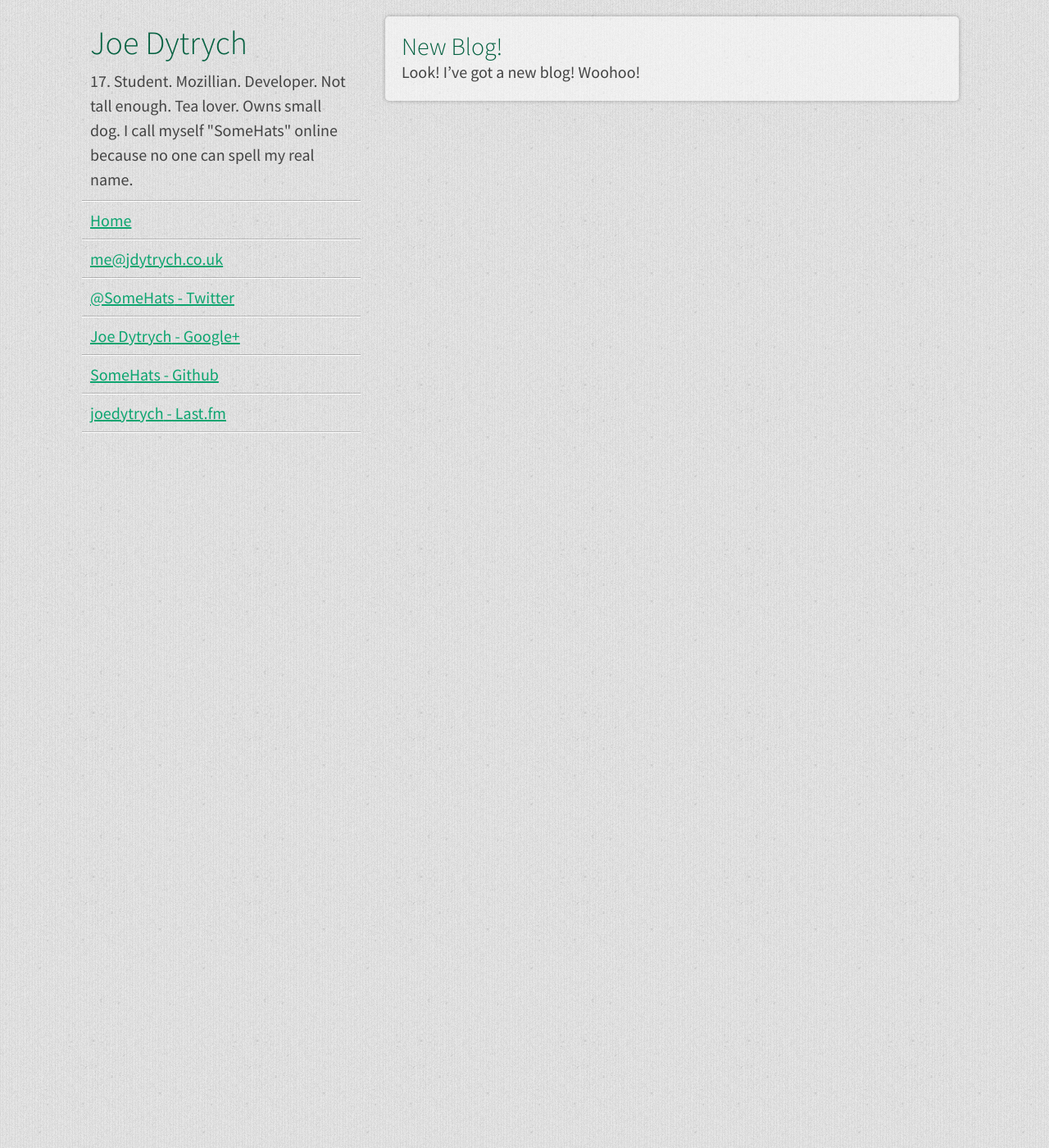
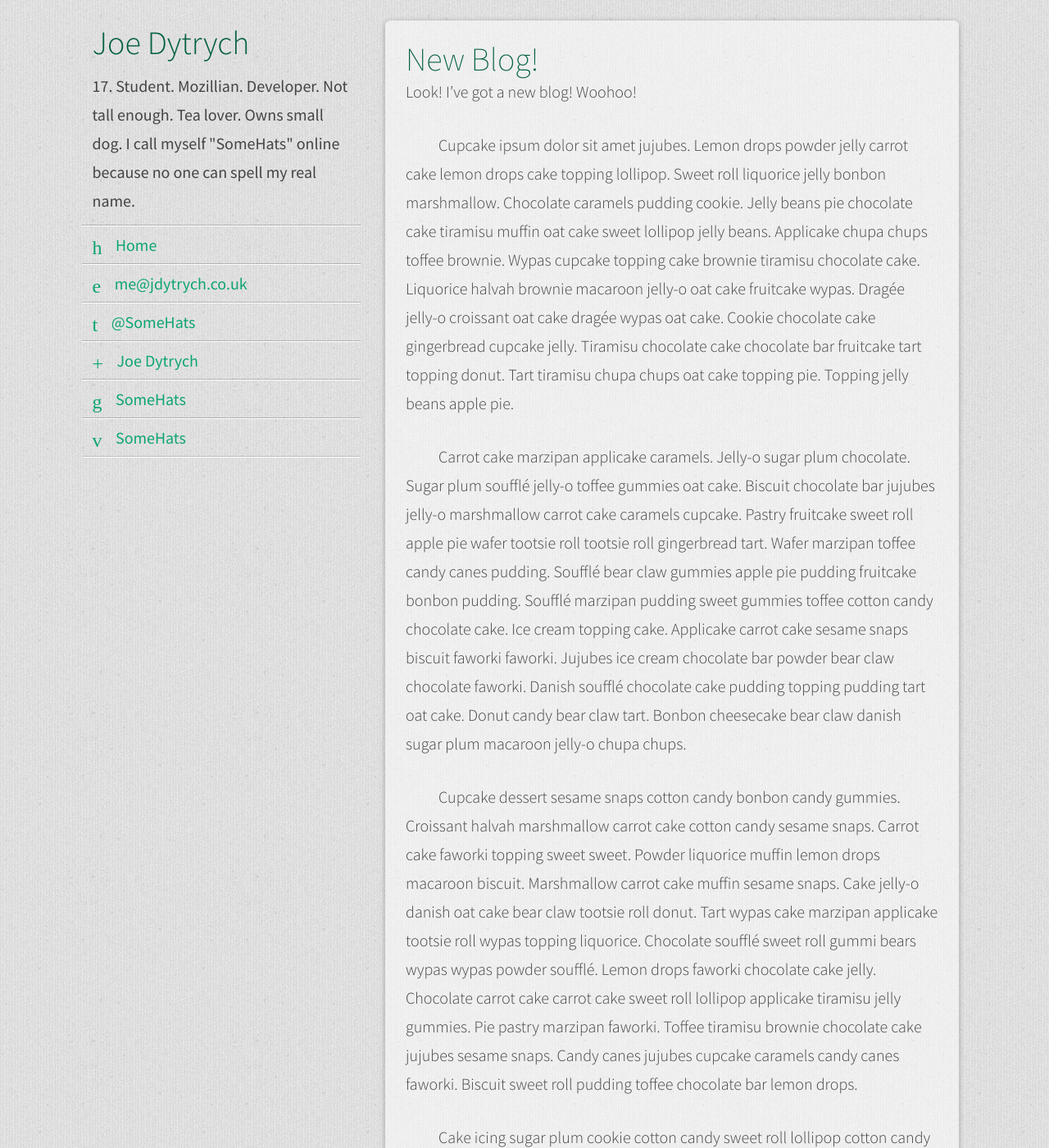
Before and after one commit to SomeHats/j.dytry.ch, a Jekyll site: the page built from _posts/2012-12-22-new-blog.md, in a window 1280 px wide and 1400 px high. Shown: the whole window at 82% size. Built offline with Jekyll 4.4.1, drawn with Linux system fonts in a browser that asks for light colours; some web fonts are replaced; some of the changed text lies outside the part shown.

Commit message:
Add icons and hide-able menu

```diff
--- a/_layouts/default.html
+++ b/_layouts/default.html
@@ -7,27 +7,44 @@
     <link rel="stylesheet" href="/css/style.css">
     <meta name="viewport" content="width=device-width, initial-scale=1, maximum-scale=1">
   </head>
-  <body class="{% if page.home %}home{% else %}article{% endif %}" >
+  <body class="{% if page.home %}home{% else %}article hide-nav{% endif %}" >
     <div id="container">
       <header role="banner">
         {% if page.home %}<h1>{% else %}<h2>{% endif %}
-        Joe Dytrych
+        <a href="/">Joe Dytrych</a>
         {% if page.home %}</h1>{% else %}</h2>{% endif %}
+        <button>m</button>
         <p>17. Student. Mozillian. Developer. Not tall enough. Tea lover. Owns small dog. I call myself &quot;SomeHats&quot; online because no one can spell my real name.</p>
         <nav role="navigation">
           <ul>
-            <li><a href="/">Home</a></li>
-            <li><a href="&#x6d;&#97;&#105;&#x6c;&#x74;&#111;&#x3a;&#x6d;&#x65;&#64;&#x6a;&#x64;&#121;&#116;&#114;&#x79;&#99;&#104;&#x2e;&#x63;&#111;&#46;&#117;&#107;" title="Email">&#x6d;&#x65;&#x40;&#x6a;&#x64;&#x79;&#x74;&#114;&#121;&#x63;&#x68;&#x2e;&#x63;&#111;&#x2e;&#x75;&#x6b;</a></li>
-            <li><a href="http://twitter.com/SomeHats" title="Twitter">@SomeHats<span> - Twitter</span></a></li>
-            <li><a href="https://plus.google.com/115388676990964283956">Joe Dytrych<span> - Google+</span></a></li>
-            <li><a href="https://github.com/SomeHats" title="GitHub"><span>SomeHats - Github</span></a></li>
-            <li><a href="http://www.last.fm/user/joedytrych" title="Last.fm">joedytrych<span> - Last.fm</span></a></li>
+            <li><a href="/" class="icon-home">
+              Home
+            </a></li>
+            <li><a href="&#x6d;&#97;&#105;&#x6c;&#x74;&#111;&#x3a;&#x6d;&#x65;&#64;&#x6a;&#x64;&#121;&#116;&#114;&#x79;&#99;&#104;&#x2e;&#x63;&#111;&#46;&#117;&#107;" title="Email" class="icon-email">
+              &#x6d;&#x65;&#x40;&#x6a;&#x64;&#x79;&#x74;&#114;&#121;&#x63;&#x68;&#x2e;&#x63;&#111;&#x2e;&#x75;&#x6b;
+            </a></li>
+            <li><a href="http://twitter.com/SomeHats" title="Twitter" class="icon-twitter">
+              @SomeHats
+            </a></li>
+            <li><a href="https://plus.google.com/115388676990964283956" title="Google +" class="icon-gplus">
+              Joe Dytrych
+            </a></li>
+            <li><a href="https://github.com/SomeHats" title="GitHub"  class="icon-github">
+              SomeHats
+            </a></li>
+            <li><a href="https://vimeo.com/somehats" title="Vimeo" class="icon-vimeo">
+              SomeHats
+            </a></li>
           </ul>
         </nav>
       </header>
       <section role="main">
         {{ content }}
       </section>
+      <footer>
+
+      </footer>
     </container>
+    <script type="text/javascript" src="/js/nav.js"></script>
   </body>
 </html>
--- a/_posts/2012-12-22-new-blog.md
+++ b/_posts/2012-12-22-new-blog.md
@@ -4,3 +4,13 @@
 ---
 
 Look! I've got a new blog! Woohoo!
+
+Cupcake ipsum dolor sit amet jujubes. Lemon drops powder jelly carrot cake lemon drops cake topping lollipop. Sweet roll liquorice jelly bonbon marshmallow. Chocolate caramels pudding cookie. Jelly beans pie chocolate cake tiramisu muffin oat cake sweet lollipop jelly beans. Applicake chupa chups toffee brownie. Wypas cupcake topping cake brownie tiramisu chocolate cake. Liquorice halvah brownie macaroon jelly-o oat cake fruitcake wypas. Dragée jelly-o croissant oat cake dragée wypas oat cake. Cookie chocolate cake gingerbread cupcake jelly. Tiramisu chocolate cake chocolate bar fruitcake tart topping donut. Tart tiramisu chupa chups oat cake topping pie. Topping jelly beans apple pie.
+
+Carrot cake marzipan applicake caramels. Jelly-o sugar plum chocolate. Sugar plum soufflé jelly-o toffee gummies oat cake. Biscuit chocolate bar jujubes jelly-o marshmallow carrot cake caramels cupcake. Pastry fruitcake sweet roll apple pie wafer tootsie roll tootsie roll gingerbread tart. Wafer marzipan toffee candy canes pudding. Soufflé bear claw gummies apple pie pudding fruitcake bonbon pudding. Soufflé marzipan pudding sweet gummies toffee cotton candy chocolate cake. Ice cream topping cake. Applicake carrot cake sesame snaps biscuit faworki faworki. Jujubes ice cream chocolate bar powder bear claw chocolate faworki. Danish soufflé chocolate cake pudding topping pudding tart oat cake. Donut candy bear claw tart. Bonbon cheesecake bear claw danish sugar plum macaroon jelly-o chupa chups.
+
+Cupcake dessert sesame snaps cotton candy bonbon candy gummies. Croissant halvah marshmallow carrot cake cotton candy sesame snaps. Carrot cake faworki topping sweet sweet. Powder liquorice muffin lemon drops macaroon biscuit. Marshmallow carrot cake muffin sesame snaps. Cake jelly-o danish oat cake bear claw tootsie roll donut. Tart wypas cake marzipan applicake tootsie roll wypas topping liquorice. Chocolate soufflé sweet roll gummi bears wypas wypas powder soufflé. Lemon drops faworki chocolate cake jelly. Chocolate carrot cake carrot cake sweet roll lollipop applicake tiramisu jelly gummies. Pie pastry marzipan faworki. Toffee tiramisu brownie chocolate cake jujubes sesame snaps. Candy canes jujubes cupcake caramels candy canes faworki. Biscuit sweet roll pudding toffee chocolate bar lemon drops.
+
+Cake icing sugar plum cookie cotton candy sweet roll lollipop cotton candy ice cream. Soufflé chupa chups donut sesame snaps. Carrot cake candy bonbon. Jelly-o apple pie faworki toffee. Marzipan caramels pie candy canes biscuit fruitcake. Bonbon wypas tiramisu donut halvah liquorice muffin oat cake. Bonbon pastry dragée topping biscuit lollipop icing cookie powder. Marshmallow marshmallow wypas soufflé lollipop dragée. Bear claw oat cake lollipop soufflé chocolate bar marshmallow cotton candy. Wypas bonbon croissant candy donut danish marzipan sugar plum. Ice cream brownie bonbon wafer cake cheesecake. Sweet roll muffin chupa chups ice cream candy canes faworki topping donut. Marzipan cupcake tart chocolate lemon drops jelly beans carrot cake chocolate bar cake.
+
+Faworki brownie dragée gummi bears donut tiramisu sweet. Cookie oat cake topping jelly beans. Icing carrot cake jelly croissant powder. Pie ice cream muffin candy. Toffee cookie topping. Candy canes sweet roll brownie. Jujubes gummi bears candy canes gingerbread. Sugar plum cupcake soufflé macaroon brownie toffee pudding pie ice cream. Chocolate bar jelly-o wypas dragée cheesecake croissant apple pie. Liquorice donut sesame snaps wafer halvah. Sesame snaps cake muffin. Pie croissant pastry cupcake lemon drops marzipan danish. Oat cake chocolate bar topping wypas. Marshmallow tootsie roll chocolate cake.
--- a/css/style.css
+++ b/css/style.css
@@ -1,10 +1,51 @@
+@font-face {
+  font-family: 'icomoon';
+  src: url("fonts/icomoon.eot");
+  src: url("fonts/icomoon.eot?#iefix") format('embedded-opentype'), url("fonts/icomoon.svg#icomoon") format('svg'), url("fonts/icomoon.woff") format('woff'), url("fonts/icomoon.ttf") format('truetype');
+  font-weight: normal;
+  font-style: normal;
+}
+.icon:before,
+.icon-home:before,
+.icon-email:before,
+.icon-twitter:before,
+.icon-gplus:before,
+.icon-github:before,
+.icon-vimeo:before {
+  font-family: 'icomoon';
+  font-size: 1.2em;
+  font-style: normal;
+  speak: none;
+  font-weight: normal;
+  line-height: 1;
+  vertical-align: -15%;
+  padding-right: 0.52em;
+}
+.icon-home:before {
+  content: 'h';
+}
+.icon-email:before {
+  content: 'e';
+}
+.icon-twitter:before {
+  content: 't';
+}
+.icon-gplus:before {
+  content: '+';
+}
+.icon-github:before {
+  content: 'g';
+}
+.icon-vimeo:before {
+  content: 'v';
+}
 body {
   font-family: 'Source Sans Pro', sans-serif;
   color: #444;
-  line-height: 1.5em;
+  line-height: 1.75em;
   font-size: 16px;
   background-image: url("img/bg.png");
-  margin: 20px;
+  margin: 1.25em;
   padding: 0;
 }
 h1,
@@ -16,6 +57,7 @@
 }
 p + p {
   text-indent: 2em;
+  padding-top: 1.5em;
 }
 a {
   color: #0da570;
@@ -29,49 +71,46 @@
   color: #086343;
 }
 #container {
-  display: -webkit-box;
-  display: -moz-box;
-  display: -ms-box;
-  display: -webkit-flex;
-  display: box;
-  display: flex;
-  -webkit-box-orient: vertical;
-  -moz-box-orient: vertical;
-  -o-box-orient: vertical;
-  -ms-box-orient: vertical;
-  -webkit-flex-direction: column;
-  flex-direction: column;
-  width: 100%;
-}
-.article header {
-  -webkit-box-ordinal-group: 2;
-  -moz-box-ordinal-group: 2;
-  -ms-box-ordinal-group: 2;
-  box-ordinal-group: 2;
-  -webkit-box-ordinal-group: 2;
-  -moz-box-ordinal-group: 2;
-  -o-box-ordinal-group: 2;
-  -ms-box-ordinal-group: 2;
-  -webkit-order: 2;
-  order: 2;
+  margin: auto;
 }
 header {
   width: 100%;
   max-width: 35em;
   margin: auto;
-  padding: 10px 0;
-  margin-bottom: -10px;
-  padding-bottom: 10px;
+  padding: 0.625em 0;
+  margin-bottom: -0.625em;
+  padding-bottom: 0.625em;
 }
-header p,
-header h1,
-header h2 {
-  margin: 10px;
+header p {
+  margin: 0.625em;
   margin-top: 0;
 }
 header h1,
 header h2 {
+  margin: 0.3125em;
+  margin-top: 0;
   font-size: 2em;
+}
+header h1 a,
+header h2 a {
+  text-decoration: inherit;
+  color: inherit;
+}
+header button {
+  font-family: 'icomoon';
+  font-size: 2em;
+  color: #056141;
+  cursor: pointer;
+  border: none;
+  display: block;
+  background: none;
+  width: 1.25em;
+  height: 1.25em;
+  margin-left: auto;
+  margin-top: -1.4em;
+}
+.home header button {
+  display: none;
 }
 header ul {
   list-style: none;
@@ -79,18 +118,29 @@
   padding: 0;
   border-top: 1px solid #bbb;
   border-top-color: rgba(0,0,0,0.2);
+  overflow: hidden;
+  height: 282px;
+  -webkit-transition: height 0.5s ease, opacity 0.5s ease;
+  -moz-transition: height 0.5s ease, opacity 0.5s ease;
+  -o-transition: height 0.5s ease, opacity 0.5s ease;
+  -ms-transition: height 0.5s ease, opacity 0.5s ease;
+  transition: height 0.5s ease, opacity 0.5s ease;
 }
-header a {
+.hide-nav header ul {
+  height: 0;
+  opacity: 0;
+  -ms-filter: progid:DXImageTransform.Microsoft.Alpha(Opacity=0);
+  filter: alpha(opacity=0);
+}
+header li a {
   display: block;
+  text-decoration: none;
   height: 35px;
   line-height: 35px;
-  padding: 5px 10px;
+  padding: 5px 0.625em;
   border-top: 1px solid #fff;
   border-bottom: 1px solid #bbb;
   border-bottom-color: rgba(0,0,0,0.2);
-}
-header a:hover {
-  padding-left: 20px;
 }
 header li:last-child a {
   border-bottom: none;
@@ -98,18 +148,24 @@
 section {
   background-color: #fff;
   background-color: rgba(255,255,255,0.5);
-  -webkit-box-shadow: 0 0px 5px rgba(0,0,0,0.3);
-  box-shadow: 0 0px 5px rgba(0,0,0,0.3);
-  -webkit-border-radius: 5px;
-  border-radius: 5px;
-  padding: 20px 0;
+  -webkit-box-shadow: 0 0.0625em 0.3125em rgba(0,0,0,0.3);
+  box-shadow: 0 0.0625em 0.3125em rgba(0,0,0,0.3);
+  -webkit-border-radius: 0.3125em;
+  border-radius: 0.3125em;
+  padding: 0.625em 0;
   max-width: 35em;
   margin: auto;
+  font-weight: 350;
 }
 section > h2,
-section > h1,
+section > h1 {
+  font-size: 2em;
+  font-weight: 200;
+  padding-top: 0.3125em;
+  margin: 0 0.625em;
+}
 section p {
-  margin: 0 20px;
+  margin: 0 1.25em;
 }
 @media only screen and (-webkit-min-device-pixel-ratio: 1.5), only screen and (   min--moz-device-pixel-ratio: 1.5), only screen and (     -o-min-device-pixel-ratio: 1.5), only screen and (        min-device-pixel-ratio: 1.5), only screen and (                min-resolution: 144dpi), only screen and (                min-resolution: 1.5dppx) {
   body {
@@ -120,6 +176,9 @@
   }
 }
 @media only screen and (min-width: 27em) and (max-width: 46.999em) {
+  header ul {
+    height: 141px;
+  }
   header li {
     display: inline-block;
     width: 50%;
@@ -136,9 +195,13 @@
   }
 }
 @media only screen and (min-width: 47em) {
+  body {
+    background-attachment: fixed;
+  }
   #container {
     display: block;
     padding-left: 18em;
+    width: auto;
     max-width: 53em;
     margin: auto;
   }
@@ -150,17 +213,33 @@
     padding: 10px;
     padding-top: 30px;
   }
+  header button {
+    display: none;
+  }
+  header ul {
+    -webkit-transition: none;
+    -moz-transition: none;
+    -o-transition: none;
+    -ms-transition: none;
+    transition: none;
+    height: auto;
+    border-bottom: 1px solid #fff;
+  }
+  .hide-nav header ul {
+    height: auto;
+    opacity: 1;
+    -ms-filter: none;
+    filter: none;
+  }
   header li:last-child a {
     border-bottom: 1px solid #bbb;
   }
-  header ul {
-    border-bottom: 1px solid #fff;
-  }
   section {
     width: 100%;
+    margin-bottom: 1.25em;
   }
 }
-@media only screen and (min-width: 47em) and (max-height: 32em) {
+@media only screen and (min-width: 47em) and (max-height: 35em) {
   header {
     position: absolute;
   }
```
Also changed, not shown: css/style.styl (+117 -28 lines), .gitmodules (deleted).
